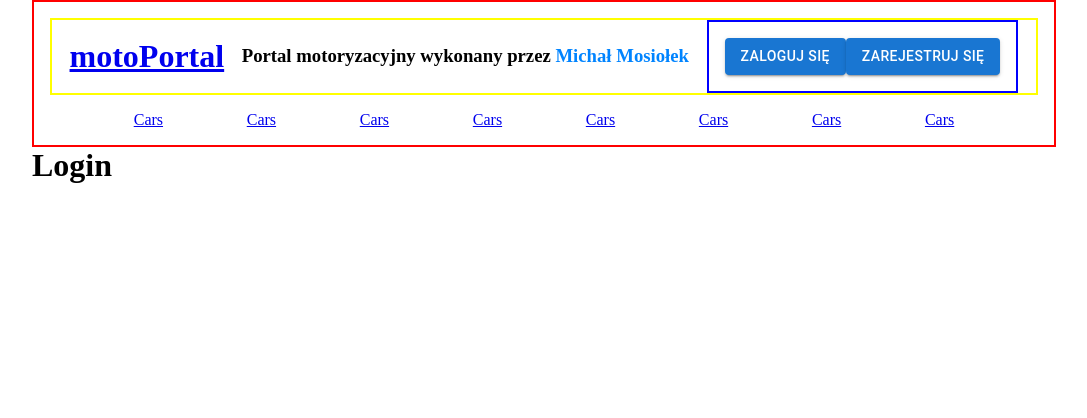
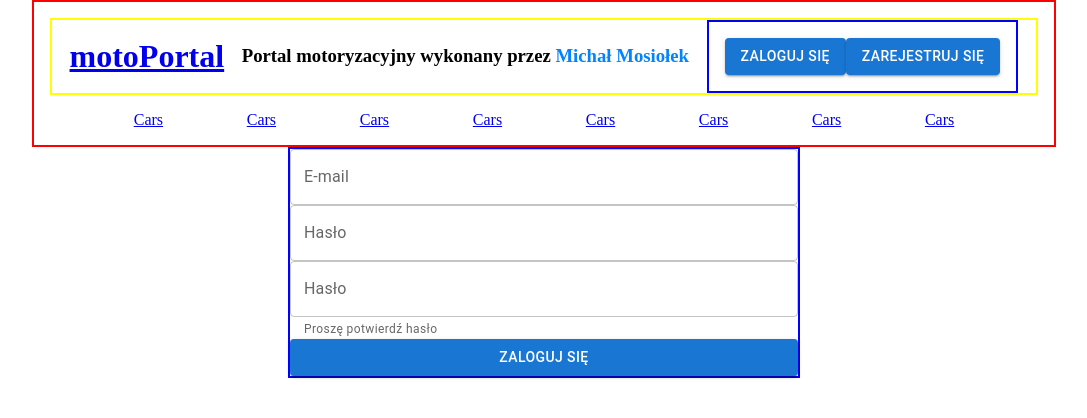
Before and after one commit to micad132/praca-inz, a React (Create React App) app in the folder praca-inz/front/: page /login in a window 1280 px wide. Shown: the top 418 px of the page, without its empty margins (96-1183 px from the left). Built offline with nearby package versions, Linux system fonts and the light colour scheme.

Commit message:
login validation partly done, changes needed

```diff
--- a/praca-inz/front/src/components/Header/Authorization/Login.js
+++ b/praca-inz/front/src/components/Header/Authorization/Login.js
@@ -1,5 +1,106 @@
+import TextField from "@mui/material/TextField";
+import Button from "@mui/material/Button";
+import styles from "./Login.module.scss";
+import { useState } from "react";
+
 const Login = () => {
-  return <h1>Login</h1>;
+  const [loginValidation, setLoginValidation] = useState({
+    emailField: false,
+    passwordField: false,
+    confirmPasswordField: false,
+  });
+
+  const [loginValues, setLoginValues] = useState({
+    emailValue: "",
+    passwordValue: "",
+    confirmPasswordValue: "",
+  });
+
+  const validateForm = (e) => {
+    e.preventDefault();
+    setLoginValidation((prevState) => ({
+      emailField: false,
+      passwordField: false,
+      confirmPasswordField: false,
+    }));
+
+    if (loginValues.emailValue.length < 4) {
+      setLoginValidation((prevState) => ({
+        ...prevState,
+        emailField: true,
+      }));
+    }
+    if (loginValues.passwordValue.length < 4) {
+      setLoginValidation((prevState) => ({
+        ...prevState,
+        passwordField: true,
+      }));
+    }
+    if (
+      loginValues.confirmPasswordValue.length < 4 ||
+      loginValues.confirmPasswordValue !== loginValues.passwordValue
+    ) {
+      setLoginValidation((prevState) => ({
+        ...prevState,
+        passwordField: true,
+        confirmPasswordField: true,
+      }));
+    }
+  };
+
+  return (
+    <form className={styles.form} onSubmit={(e) => validateForm(e)}>
+      <TextField
+        id="outlined-basic"
+        label={
+          loginValidation.emailField ? "Niepoprawna wartość(E-mail)" : "E-mail"
+        }
+        variant="outlined"
+        value={loginValues.emailValue}
+        onChange={(e) => {
+          setLoginValues((prevState) => ({
+            ...prevState,
+            emailValue: e.target.value,
+          }));
+        }}
+        error={loginValidation.emailField ? true : false}
+      />
+      <TextField
+        id="outlined-basic"
+        label={
+          loginValidation.passwordField ? "Niepoprawna wartość(Hasło)" : "Hasło"
+        }
+        variant="outlined"
+        value={loginValues.passwordValue}
+        onChange={(e) => {
+          setLoginValues((prevState) => ({
+            ...prevState,
+            passwordValue: e.target.value,
+          }));
+        }}
+        error={loginValidation.passwordField ? true : false}
+      />
+      <TextField
+        id="outlined-basic"
+        label={
+          loginValidation.emailField ? "Niepoprawna wartość(Hasło)" : "Hasło"
+        }
+        variant="outlined"
+        helperText="Proszę potwierdź hasło"
+        value={loginValues.confirmPasswordValue}
+        onChange={(e) => {
+          setLoginValues((prevState) => ({
+            ...prevState,
+            confirmPasswordValue: e.target.value,
+          }));
+        }}
+        error={loginValidation.confirmPasswordField ? true : false}
+      />
+      <Button variant="contained" type="submit">
+        Zaloguj się
+      </Button>
+    </form>
+  );
 };
 
 export default Login;
--- /dev/null
+++ b/praca-inz/front/src/components/Header/Authorization/Login.module.scss
@@ -0,0 +1,8 @@
+form{
+	width: 50%;
+	margin: 0 auto;
+	border: 2px solid blue;
+	display: flex;
+	flex-direction: column;
+
+}
```
